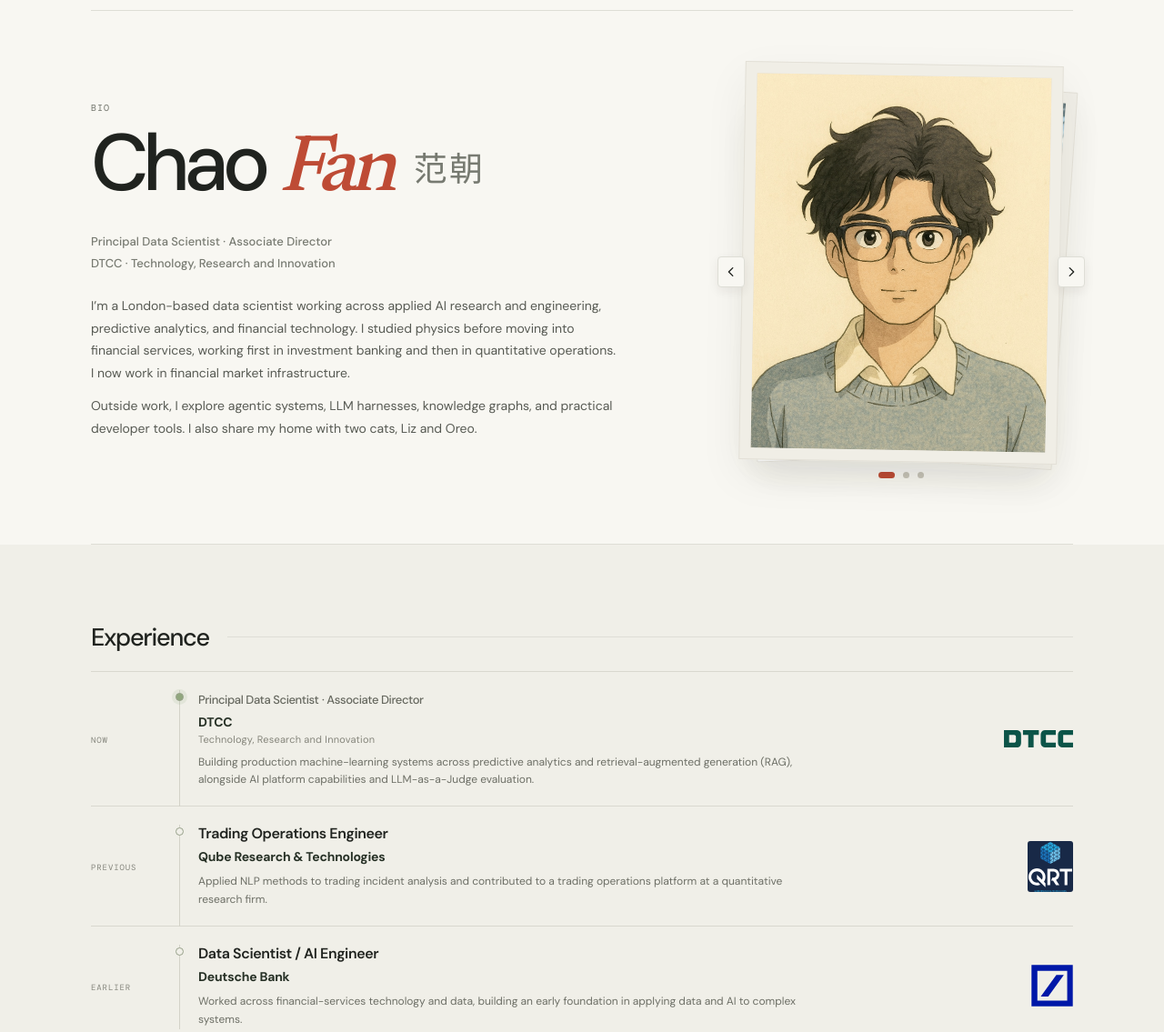
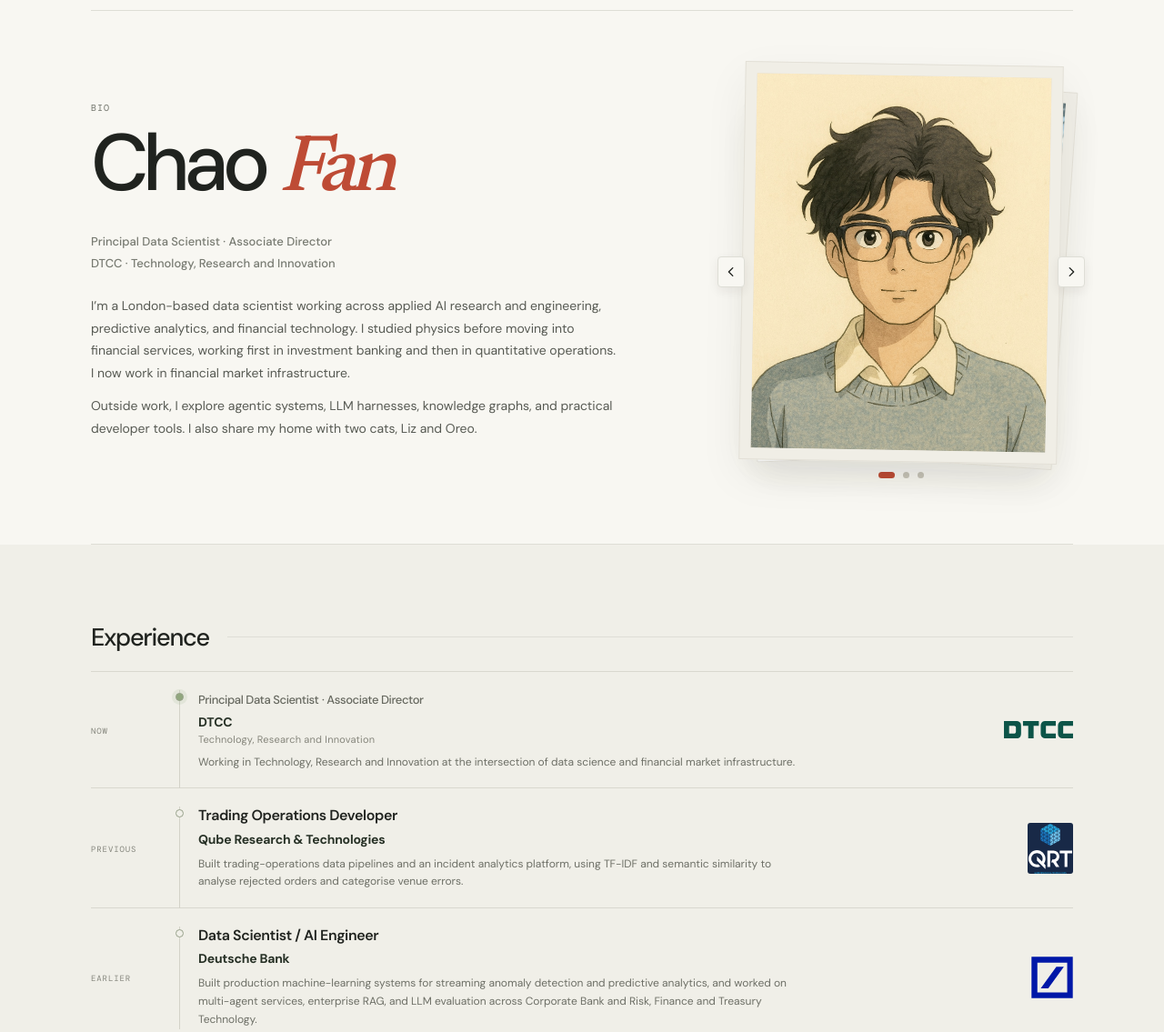
Before and after one commit to Aska0526/Aska0526.github.io, a plain HTML site: page index.html in a window 1280 px wide. Shown: the part 60-1195 px from the top of the page at 91% size. Drawn offline with nearby package versions, Linux system fonts and the light colour scheme.

Commit message:
Correct experience attribution and Chinese name display

```diff
--- a/index.html
+++ b/index.html
@@ -33,7 +33,7 @@
       <section class="hero wrap" id="top" aria-labelledby="hero-title">
         <div class="hero-copy">
           <p class="eyebrow" data-i18n="bioLabel">BIO</p>
-          <h1 id="hero-title">Chao <em>Fan</em> <span class="cn-name" lang="zh">范朝</span></h1>
+          <h1 id="hero-title"><span class="name-en">Chao <em>Fan</em></span><span class="name-zh" lang="zh">范<em>朝</em></span></h1>
           <p class="hero-role"><span data-i18n="heroRole">Principal Data Scientist · Associate Director</span><br><span data-i18n="heroTeam">DTCC · Technology, Research and Innovation</span></p>
           <div class="bio-copy">
             <p data-i18n="bioParagraph1">I’m a London-based data scientist working across applied AI research and engineering, predictive analytics, and financial technology. I studied physics before moving into financial services, working first in investment banking and then in quantitative operations. I now work in financial market infrastructure.</p>
@@ -70,9 +70,9 @@
       <section class="section experience-section" id="experience" aria-labelledby="experience-title">
         <div class="wrap"><div class="section-heading"><h2 id="experience-title" data-i18n="experienceTitle">Experience</h2><span class="section-rule"></span></div>
           <div class="timeline">
-            <article class="timeline-item current"><div class="timeline-date" data-i18n="dateNow">NOW</div><div class="timeline-mark"><span></span></div><div class="timeline-body"><div class="role-line"><div><h3><span data-i18n="rolePrincipal">Principal Data Scientist</span> <span data-i18n="roleAssociate">· Associate Director</span></h3><p class="company">DTCC</p></div></div><p class="team" data-i18n="teamName">Technology, Research and Innovation</p><p class="role-detail"><span data-i18n="detailDtcc">Building production machine-learning systems across predictive analytics and retrieval-augmented generation (RAG), alongside AI platform capabilities and LLM-as-a-Judge evaluation.</span></p></div><div class="employer-logo logo-dtcc"><img src="assets/logos/dtcc.svg" alt="DTCC official logo" data-i18n-alt="logoDtccAlt" loading="lazy"></div></article>
-            <article class="timeline-item"><div class="timeline-date" data-i18n="datePrevious">PREVIOUS</div><div class="timeline-mark"><span></span></div><div class="timeline-body"><div class="role-line"><div><h3 data-i18n="roleQrt">Trading Operations Engineer</h3><p class="company">Qube Research &amp; Technologies</p></div></div><p class="role-detail"><span data-i18n="detailQrt">Applied NLP methods to trading incident analysis and contributed to a trading operations platform at a quantitative research firm.</span></p></div><div class="employer-logo logo-qrt"><img src="assets/logos/qrt.svg" alt="Qube Research &amp; Technologies official logo" data-i18n-alt="logoQrtAlt" loading="lazy"></div></article>
-            <article class="timeline-item"><div class="timeline-date" data-i18n="dateEarlier">EARLIER</div><div class="timeline-mark"><span></span></div><div class="timeline-body"><div class="role-line"><div><h3 data-i18n="roleDb">Data Scientist / AI Engineer</h3><p class="company">Deutsche Bank</p></div></div><p class="role-detail"><span data-i18n="detailDb">Worked across financial-services technology and data, building an early foundation in applying data and AI to complex systems.</span></p></div><div class="employer-logo logo-db"><img src="assets/logos/deutsche-bank.svg" alt="Deutsche Bank official logo" data-i18n-alt="logoDbAlt" loading="lazy"></div></article>
+            <article class="timeline-item current"><div class="timeline-date" data-i18n="dateNow">NOW</div><div class="timeline-mark"><span></span></div><div class="timeline-body"><div class="role-line"><div><h3><span data-i18n="rolePrincipal">Principal Data Scientist</span> <span data-i18n="roleAssociate">· Associate Director</span></h3><p class="company">DTCC</p></div></div><p class="team" data-i18n="teamName">Technology, Research and Innovation</p><p class="role-detail"><span data-i18n="detailDtcc">Working in Technology, Research and Innovation at the intersection of data science and financial market infrastructure.</span></p></div><div class="employer-logo logo-dtcc"><img src="assets/logos/dtcc.svg" alt="DTCC official logo" data-i18n-alt="logoDtccAlt" loading="lazy"></div></article>
+            <article class="timeline-item"><div class="timeline-date" data-i18n="datePrevious">PREVIOUS</div><div class="timeline-mark"><span></span></div><div class="timeline-body"><div class="role-line"><div><h3 data-i18n="roleQrt">Trading Operations Developer</h3><p class="company">Qube Research &amp; Technologies</p></div></div><p class="role-detail"><span data-i18n="detailQrt">Built trading-operations data pipelines and an incident analytics platform, using TF-IDF and semantic similarity to analyse rejected orders and categorise venue errors.</span></p></div><div class="employer-logo logo-qrt"><img src="assets/logos/qrt.svg" alt="Qube Research &amp; Technologies official logo" data-i18n-alt="logoQrtAlt" loading="lazy"></div></article>
+            <article class="timeline-item"><div class="timeline-date" data-i18n="dateEarlier">EARLIER</div><div class="timeline-mark"><span></span></div><div class="timeline-body"><div class="role-line"><div><h3 data-i18n="roleDb">Data Scientist / AI Engineer</h3><p class="company">Deutsche Bank</p></div></div><p class="role-detail"><span data-i18n="detailDb">Built production machine-learning systems for streaming anomaly detection and predictive analytics, and worked on multi-agent services, enterprise RAG, and LLM evaluation across Corporate Bank and Risk, Finance and Treasury Technology.</span></p></div><div class="employer-logo logo-db"><img src="assets/logos/deutsche-bank.svg" alt="Deutsche Bank official logo" data-i18n-alt="logoDbAlt" loading="lazy"></div></article>
           </div>
         </div>
       </section>
--- a/script.js
+++ b/script.js
@@ -37,11 +37,11 @@ const translations = {
     rolePrincipal: "首席数据科学家",
     roleAssociate: "· 副总监",
     teamName: "技术、研究与创新",
-    detailDtcc: "构建用于生产环境的机器学习系统，涵盖预测分析与检索增强生成（RAG）应用；参与 AI 平台建设，并使用 LLM-as-a-Judge 进行评估。",
-    roleQrt: "交易运营工程师",
-    detailQrt: "在量化研究公司运用 NLP 方法分析交易事件，并参与交易运营平台的建设。",
+    detailDtcc: "在技术、研究与创新团队工作，聚焦数据科学与金融市场基础设施的交叉领域。",
+    roleQrt: "交易运营开发人员",
+    detailQrt: "构建交易运营数据管道与事件分析平台，运用 TF-IDF 和语义相似度分析被拒订单，并对交易场所错误进行分类。",
     roleDb: "数据科学家 / 人工智能工程师",
-    detailDb: "从事金融服务领域的技术与数据工作，积累了将数据和人工智能应用于复杂系统的经验。",
+    detailDb: "构建用于生产环境的机器学习系统，涵盖流式异常检测与预测分析；并参与多智能体服务、企业级 RAG 和大语言模型评估，轮岗经历涉及企业银行以及风险、财务与资金科技团队。",
     logoDtccAlt: "DTCC 官方标志",
     logoQrtAlt: "Qube Research & Technologies 官方标志",
     logoDbAlt: "Deutsche Bank 官方标志",
--- a/styles.css
+++ b/styles.css
@@ -158,7 +158,6 @@ html[data-theme="dark"] .project-card.featured:hover{background:#222720}
 html[data-theme="dark"] .employer-logo{background:transparent;border-color:transparent}
 html[data-theme="dark"] .logo-qrt{background:#182947;border-color:transparent}
 
-.cn-name{display:inline-block;margin-left:10px;font-family:"DM Sans",sans-serif;font-size:.42em;font-style:normal;font-weight:500;letter-spacing:.06em;vertical-align:middle;color:var(--muted)}
 .project-link.named{display:flex;width:auto;height:28px;gap:7px;padding:0 2px;border-radius:0;font:inherit;font-size:11px;color:var(--accent)}
 .project-link.named .project-arrow{width:14px;height:14px}
 .project-link.named:hover{background:transparent}
@@ -167,4 +166,8 @@ html[data-theme="dark"] .logo-qrt{background:#182947;border-color:transparent}
 .certificate-item{display:flex;align-items:center;justify-content:space-between;gap:16px;padding:14px 2px;border-bottom:1px solid var(--line);color:var(--ink);font-size:13px;text-decoration:none}
 .certificate-item .project-arrow{flex:none;color:var(--accent)}
 .certificate-item:hover{color:var(--accent)}
-@media(max-width:560px){.cn-name{margin-left:5px;font-size:.36em}.project-link.named{font-size:10px}.certificate-item{font-size:11px}}
+@media(max-width:560px){.project-link.named{font-size:10px}.certificate-item{font-size:11px}}
+.name-en,.name-zh{display:inline}
+.name-zh{display:none}
+html[lang^="zh"] .name-en{display:none}
+html[lang^="zh"] .name-zh{display:inline}
```
